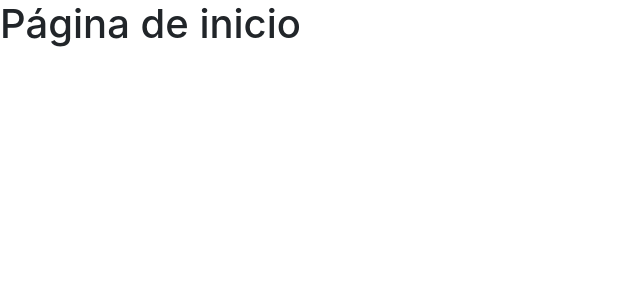
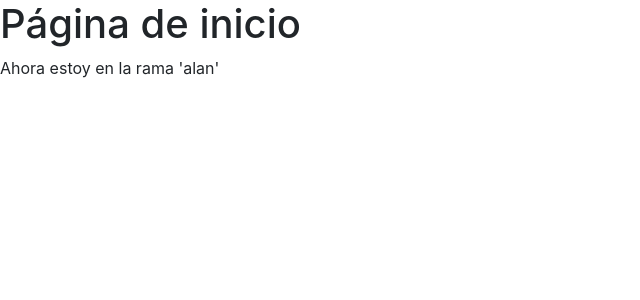
Before and after one commit to zma99/tublog, a Django app: page / in a window 1280 px wide. Shown: the top 300 px of the page, without its empty margins (0-640 px from the left). Run offline with Django 3.2, Linux system fonts and the light colour scheme; some libraries are stand-ins or nearby versions.

Commit message:
probanddo rama

```diff
--- a/templates/inicio.html
+++ b/templates/inicio.html
@@ -5,5 +5,6 @@
 {% block body %}
 
 <h1>Página de inicio</h1>
+<p>Ahora estoy en la rama 'alan'</p>
 
 {% endblock body %}
```
